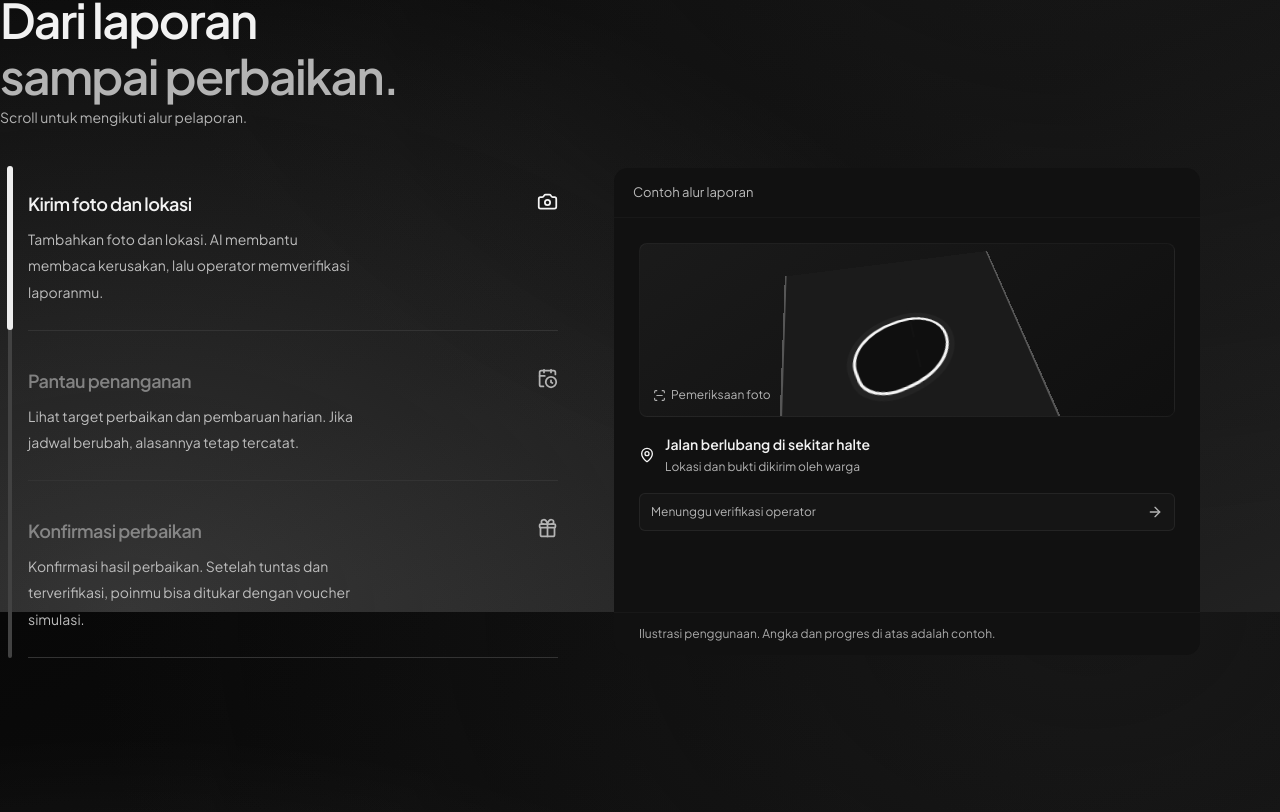
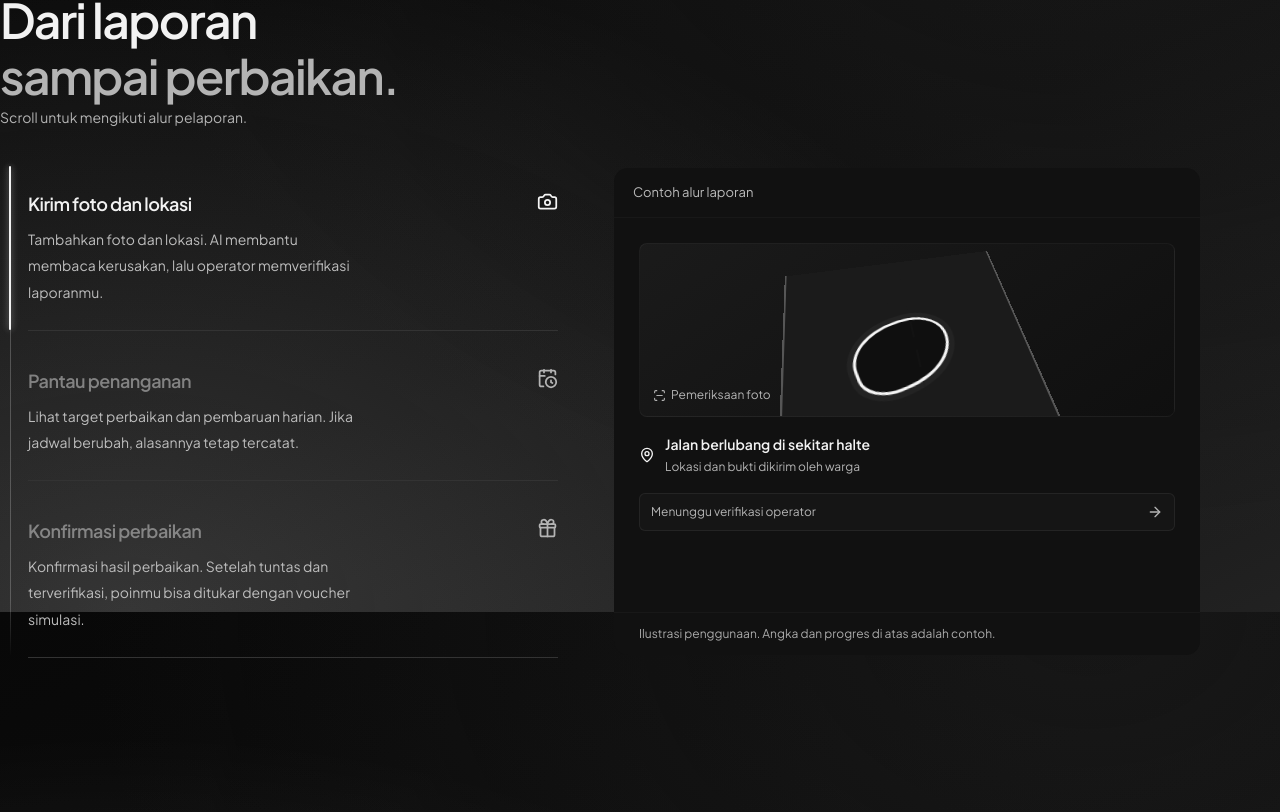
Before and after one commit to annazka/LaporinKUY, a Next.js app: page / in a window 1280 px wide. Shown: the part 1788-2600 px from the top of the page. Built offline with nearby package versions, Linux system fonts and the light colour scheme; no server answers.

Commit message:
Refine the walkthrough scrollbar with a thin white glow

```diff
--- a/app/landing-editorial.css
+++ b/app/landing-editorial.css
@@ -241,10 +241,10 @@
 .journey-mobile-description{display:none}
 .journey-navigation{position:relative;min-width:0;padding-left:28px}
 .journey-scrollbar{position:absolute;inset:0 auto 0 0;width:20px;cursor:pointer;touch-action:none;border-radius:10px}
-.journey-scrollbar::before{content:"";position:absolute;inset:0 8px;background:#424242;border-radius:4px}
-.journey-scrollbar:focus-visible{outline:2px solid #f5f5f5;outline-offset:3px}
-.journey-scroll-thumb{position:absolute;top:0;left:7px;width:6px;height:33.333333%;background:#eee;border-radius:4px;transition:transform .16s ease-out;pointer-events:auto}
-.journey-scrollbar:hover .journey-scroll-thumb{background:#fff}
+.journey-scrollbar::before{content:"";position:absolute;top:0;bottom:0;left:9.5px;width:1px;background:linear-gradient(to bottom,transparent,rgba(255,255,255,.22) 12%,rgba(255,255,255,.22) 88%,transparent);border-radius:999px}
+.journey-scrollbar:focus-visible{outline:1px solid rgba(255,255,255,.55);outline-offset:3px}
+.journey-scroll-thumb{position:absolute;top:0;left:9px;width:2px;height:33.333333%;background:#f2f2f2;border-radius:999px;box-shadow:0 0 6px rgba(255,255,255,.45),0 0 14px rgba(255,255,255,.18);transition:transform .16s ease-out,background .25s ease,box-shadow .25s ease;pointer-events:auto}
+.journey-scrollbar:hover .journey-scroll-thumb,.journey-scrollbar:focus-visible .journey-scroll-thumb{background:#fff;box-shadow:0 0 8px rgba(255,255,255,.65),0 0 18px rgba(255,255,255,.25)}
 .plain-landing .journey-scroll-track .step-choice h3,.plain-landing .journey-scroll-track .step-choice>svg{transition:color .4s ease}
 .plain-landing .journey-scroll-track .step-choice h3{opacity:.65;text-decoration:none;transition:color .4s ease,opacity .4s ease}
 .plain-landing .journey-scroll-track .step-choice.active h3{opacity:1}
```
Also changed, not shown: 1 other file (tests, documents, lock files or other folders).
